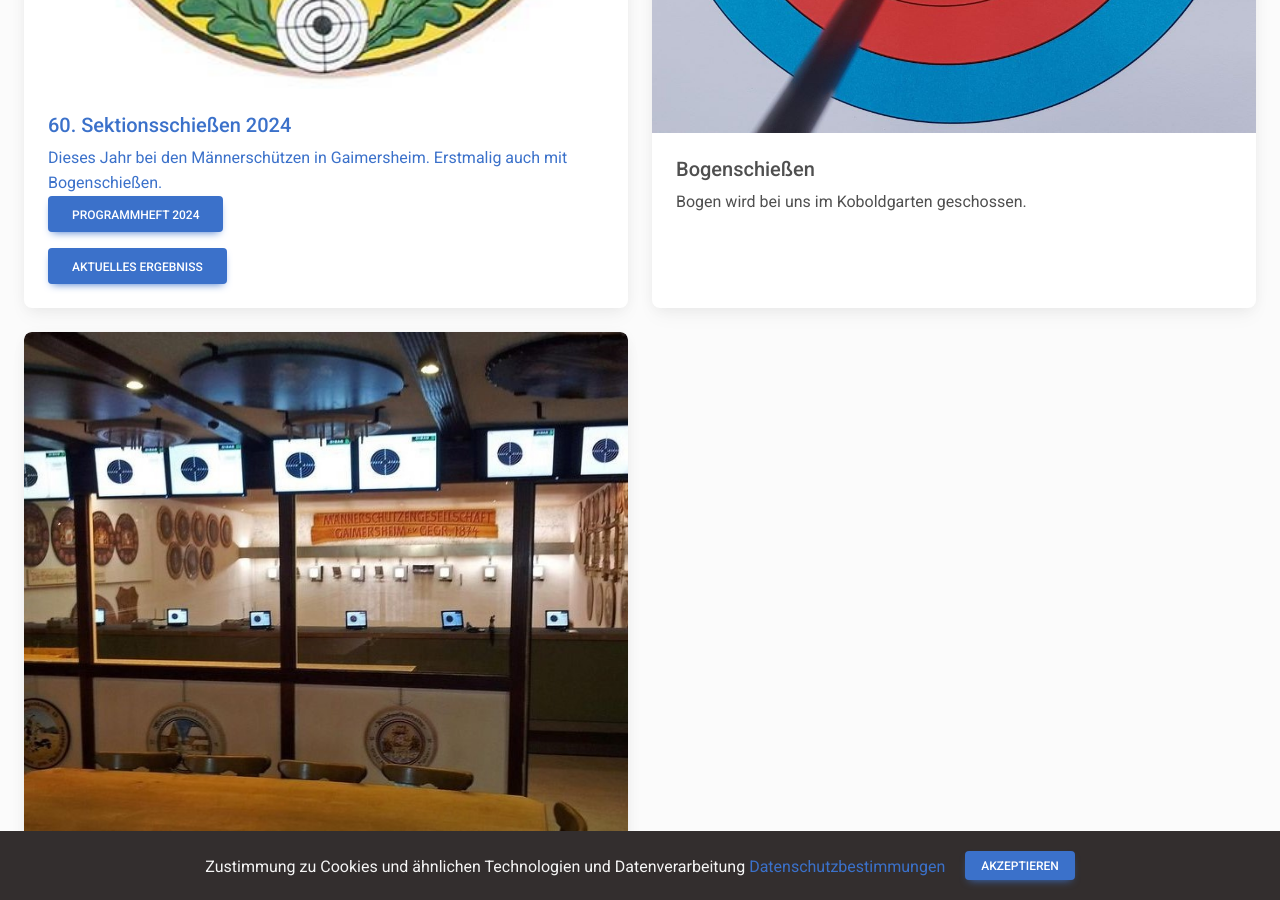
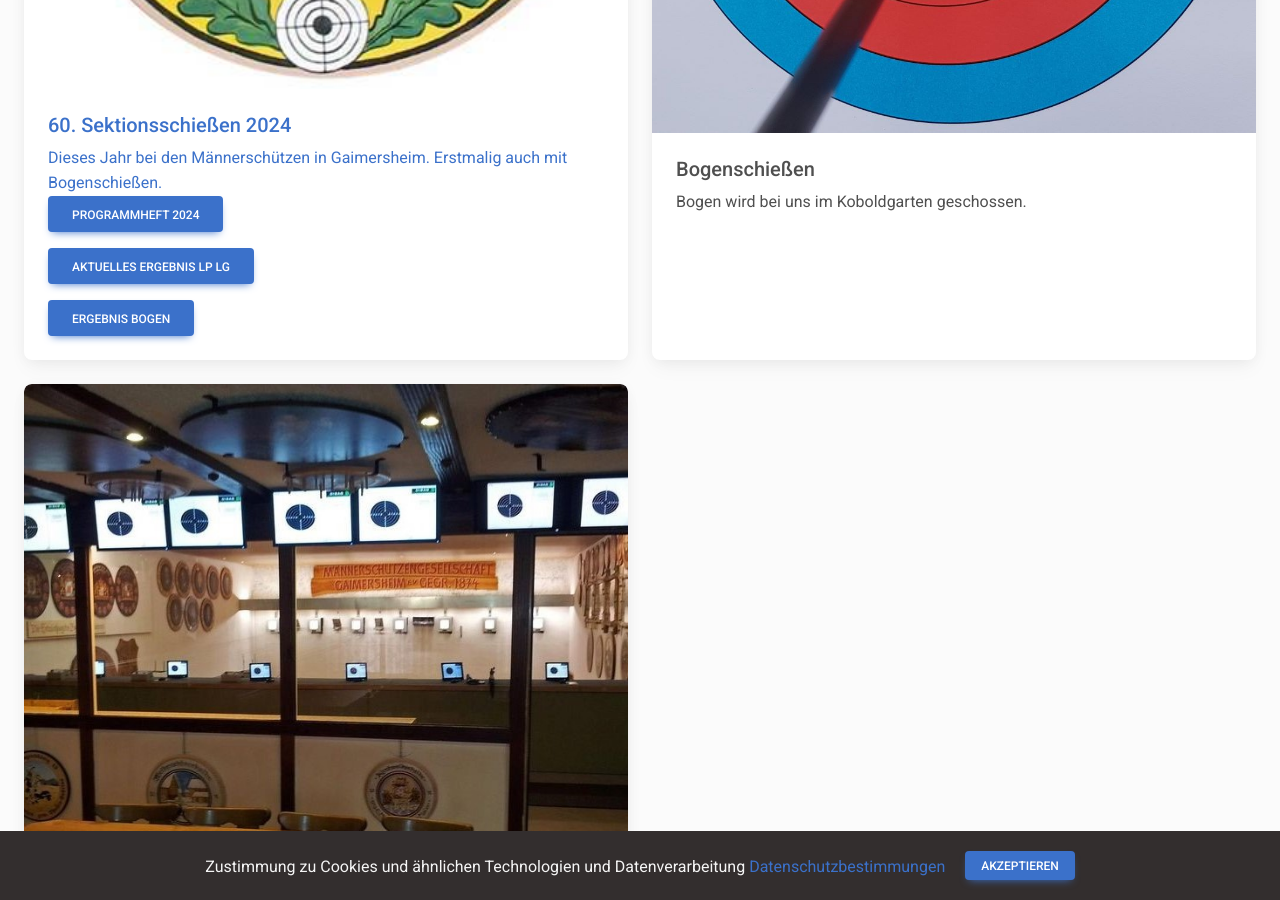
Before and after one commit to MannerschutzenGaimersheim/MannerschutzenGaimersheim.github.io, a Jekyll site: the page built from index.html, in a window 1280 px wide and 900 px high, scrolled down 1411 px. Built offline with Jekyll 4.4.1, drawn with Linux system fonts in a browser that asks for light colours.

Commit message:
add ergebnis bogen, lp lg

```diff
--- a/index.html
+++ b/index.html
@@ -85,9 +85,13 @@ title: Männerschützen Gaimersheim
             </a>
             <button type="submit" class="btn btn-primary" data-mdb-ripple-init
               onclick="window.open('documents/Sektionsschiessen_2024_Programmheft.pdf')">Programmheft 2024</button>
-              <p></p>
-              <button type="submit" class="btn btn-primary" data-mdb-ripple-init
-              onclick="window.open('documents/Sektionsschiessen_2024_Ergebniss_LP_LG.pdf')">Aktuelles Ergebniss</button>
+            <p></p>
+            <button type="submit" class="btn btn-primary" data-mdb-ripple-init
+              onclick="window.open('documents/Sektionsschiessen_2024_Ergebnis_LP_LG.pdf')">Aktuelles Ergebnis LP
+              LG</button>
+            <p></p>
+            <button type="submit" class="btn btn-primary" data-mdb-ripple-init
+              onclick="window.open('documents/Sektionsschiessen_2024_Ergebnis_Bogen.pdf')">Ergebnis Bogen</button>
           </div>
         </div>
       </div>
```
Also changed, not shown: 3 other files.
